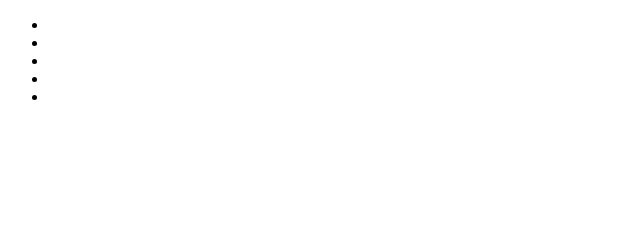
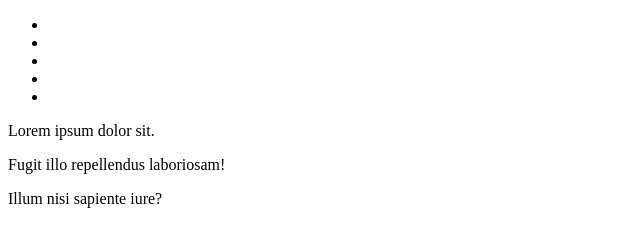
Before and after one commit to Alperyrtds/Deneme, a plain HTML site: page test.html in a window 1280 px wide. Shown: the whole page, without its empty margins (0-640 px from the left). Drawn offline with Linux system fonts and the light colour scheme.

Commit message:
Dosyalar değişti

```diff
--- a/js/test.js
+++ /dev/null
@@ -1 +0,0 @@
-asadsdsd
--- a/test.html
+++ b/test.html
@@ -14,5 +14,8 @@
         <li></li>
         <li></li>
     </ul>
+    <p>Lorem ipsum dolor sit.</p>
+    <p>Fugit illo repellendus laboriosam!</p>
+    <p>Illum nisi sapiente iure?</p>
 </body>
 </html>
```
